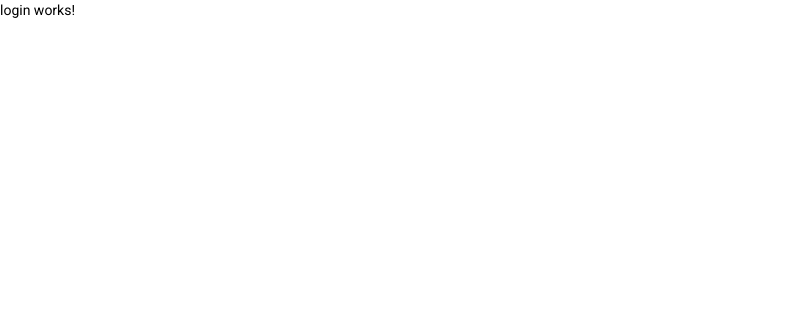
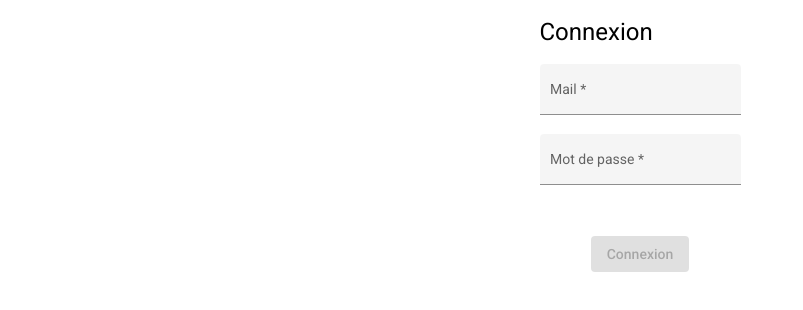
Before and after one commit to Providencz/test_nge_connect, an Angular app: page /adresse in a window 1280 px wide. Before the commit this address led to /. Shown: the top 310 px of the page, without its empty margins (0-803 px from the left). Built offline with nearby package versions, Linux system fonts and the light colour scheme.

Commit message:
aurélien: formulaire, validators et angular material

```diff
--- a/src/app/app-routing.module.ts
+++ b/src/app/app-routing.module.ts
@@ -1,7 +1,13 @@
 import { NgModule } from '@angular/core';
 import { RouterModule, Routes } from '@angular/router';
+import { AdresseComponent } from './adresse/adresse.component';
+import { LoginComponent } from './login/login.component';
 
-const routes: Routes = [];
+const routes: Routes = [
+  { path: 'login', title: 'Page de connexion', component: LoginComponent },
+  { path: 'adresse', title: "Recherche d'adresse", component: AdresseComponent },
+  { path: '', redirectTo: '/adresse', pathMatch: 'full' },
+];
 
 @NgModule({
   imports: [RouterModule.forRoot(routes)],
--- a/src/app/login/login.component.html
+++ b/src/app/login/login.component.html
@@ -1 +1,33 @@
-<p>login works!</p>
+<div class="container">
+  <h1>Connexion</h1>
+  <form [formGroup]="loginForm" (ngSubmit)="submitForm()">
+    <mat-form-field appearance="fill">
+      <mat-label>Mail</mat-label>
+      <input matInput formControlName="mail" required />
+      <mat-error *ngIf="loginForm.get('mail')?.invalid"
+        >Entrez un email valide.</mat-error
+      >
+    </mat-form-field>
+    <mat-form-field appearance="fill">
+      <mat-label>Mot de passe</mat-label>
+      <input
+        matInput
+        [type]="hide ? 'password' : 'text'"
+        formControlName="password"
+        required
+      />
+      <mat-error *ngIf="loginForm.get('password')?.invalid"
+        >Entrez un mot de passe contenant au moins une lettre en majuscule, une
+        lettre en minscule et un chiffre et 5 caractères.</mat-error
+      >
+    </mat-form-field>
+    <button
+      mat-raised-button
+      color="primary"
+      type="submit"
+      [disabled]="!loginForm.valid"
+    >
+      Connexion
+    </button>
+  </form>
+</div>
--- a/src/app/login/login.component.scss
+++ b/src/app/login/login.component.scss
@@ -0,0 +1,14 @@
+.container {
+  margin: auto;
+  width: fit-content;
+  height: fit-content;
+  padding: 1rem;
+}
+form {
+  display: flex;
+  flex-direction: column;
+  align-items: center;
+}
+button.mat-raised-button{
+    margin-top: 2rem;
+}
--- a/src/app/login/login.component.ts
+++ b/src/app/login/login.component.ts
@@ -1,21 +1,53 @@
 import { Component, OnInit } from '@angular/core';
-import { FormGroup, FormControl, Validators } from '@angular/forms';
+import {
+  FormGroup,
+  FormControl,
+  Validators,
+  AbstractControl,
+  ValidationErrors,
+  ValidatorFn,
+} from '@angular/forms';
+import { Router } from '@angular/router';
 
 @Component({
   selector: 'app-login',
   templateUrl: './login.component.html',
-  styleUrls: ['./login.component.scss']
+  styleUrls: ['./login.component.scss'],
 })
 export class LoginComponent implements OnInit {
+  loginForm = new FormGroup({
+    mail: new FormControl('', [Validators.required, Validators.email]),
+    password: new FormControl('', [
+      Validators.required,
+      Validators.minLength(5),
+      this.passwordValidator(),
+    ]),
+  });
+  hide: boolean = true;
 
-  registerForm = new FormGroup({
-    mail: new FormControl ('', Validators.required),
-    password: new FormControl ('', Validators.required)
-  });
+  constructor(
+    private router: Router
+  ) {}
 
-  constructor() { }
+  ngOnInit(): void {}
 
-  ngOnInit(): void {
+  submitForm() {
+    this.router.navigate(['/','adresse'])
   }
 
+  passwordValidator(): ValidatorFn {
+    return (control: AbstractControl): ValidationErrors | null => {
+      let value = control.value;
+      if (!value) {
+        return null;
+      }
+
+      let upperCaseCheck = /[A-Z]+/.test(value);
+      let lowerCaseCheck = /[a-z]+/.test(value);
+      let numericCheck = /[0-9]+/.test(value);
+      let passwordCheck = upperCaseCheck && lowerCaseCheck && numericCheck;
+
+      return !passwordCheck ? { passwordValidation: true } : null;
+    };
+  }
 }
```
Also changed, not shown: src/app/app.module.ts (+19 -2 lines).
